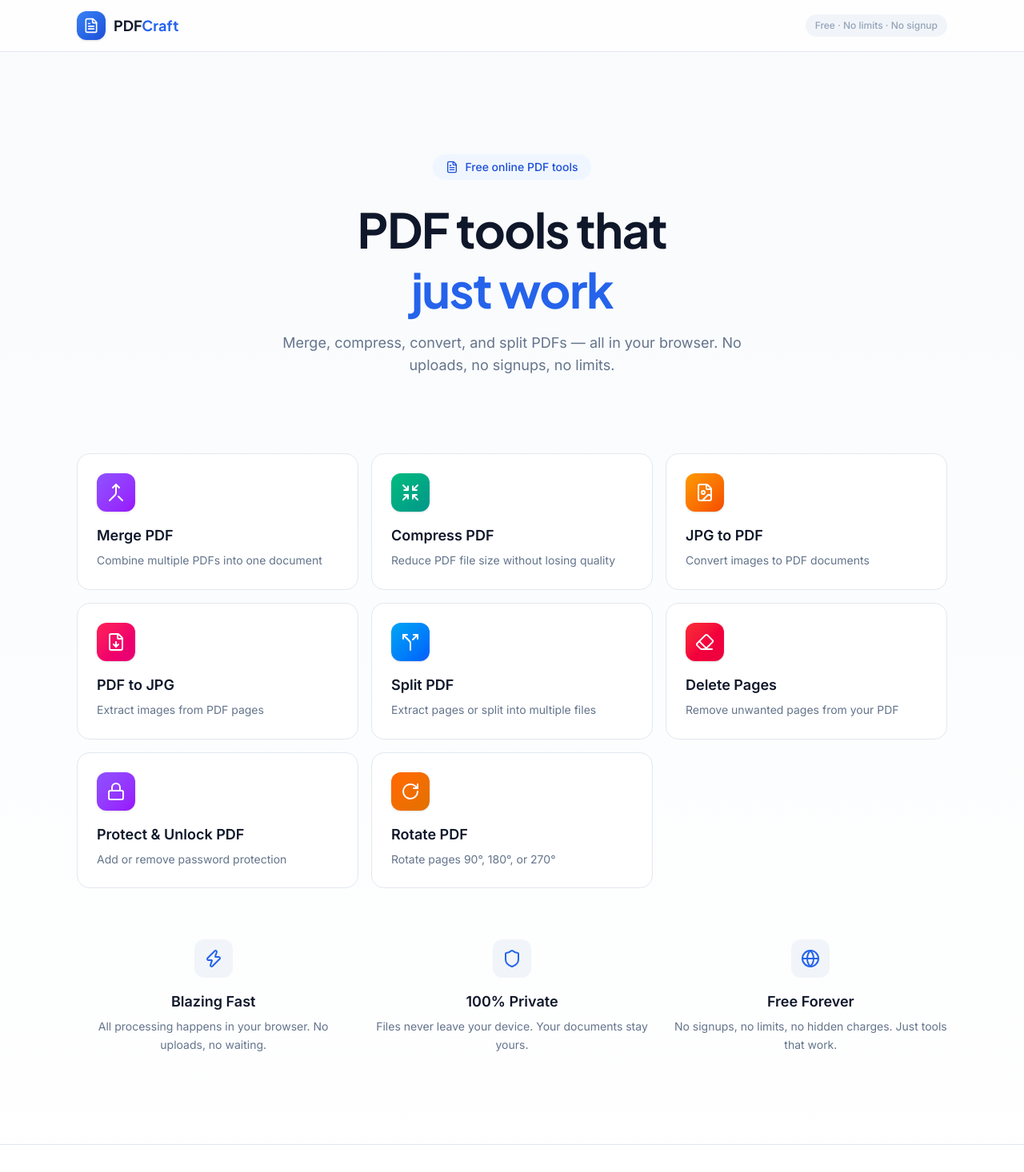
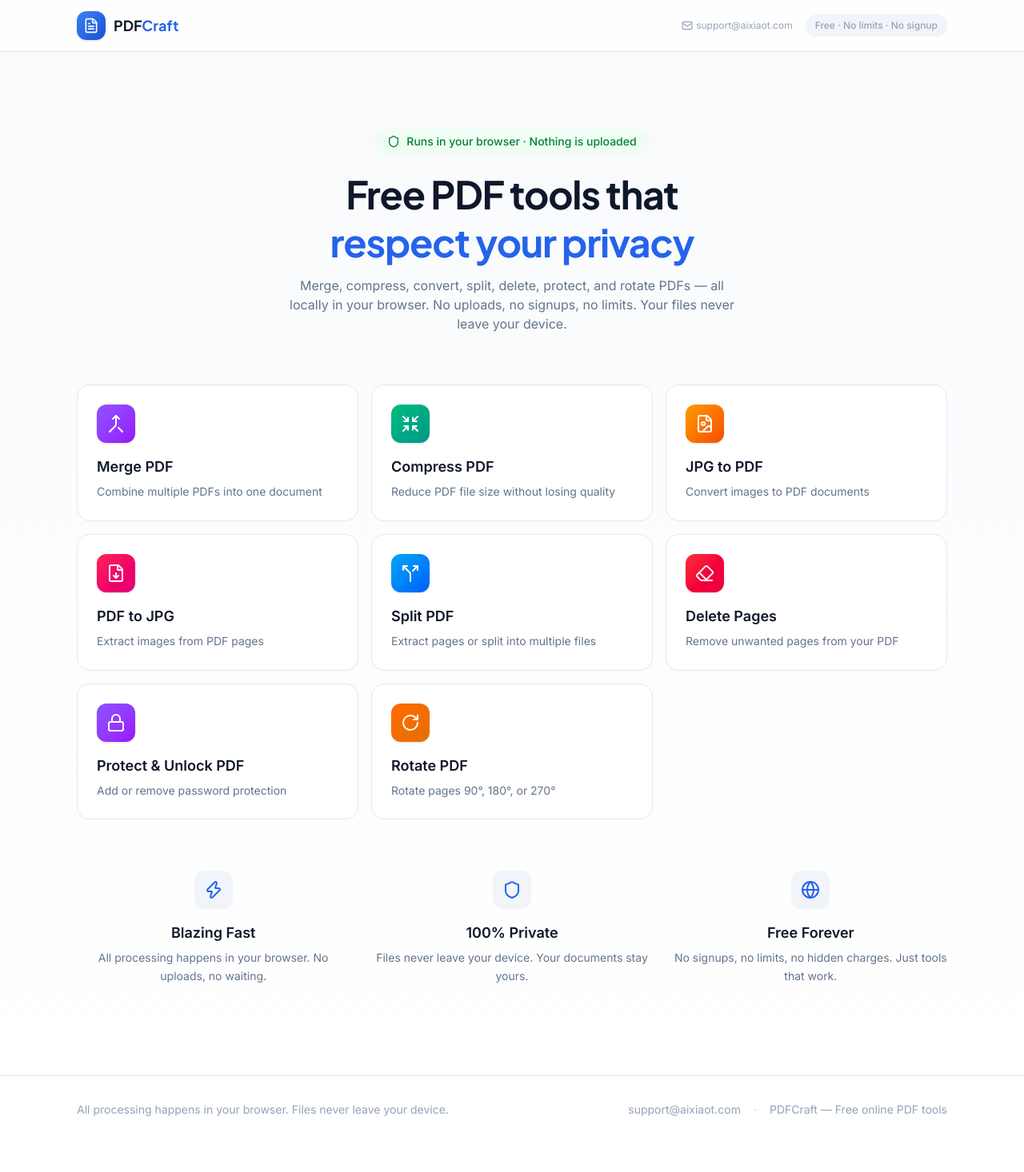
Before and after one commit to haizeigh/pdf-tools, a React (Vite) app: page / in a window 1280 px wide. Shown: the top 1466 px of the page at 80% size. After the commit the page ends 1430 px from the top, so only its background shows below. Built offline with nearby package versions, Linux system fonts and the light colour scheme.

Commit message:
Add email, update hero to emphasize privacy, compact layout

```diff
--- a/src/components/layout/Footer.tsx
+++ b/src/components/layout/Footer.tsx
@@ -6,9 +6,13 @@
           <p className="text-sm text-surface-400">
             All processing happens in your browser. Files never leave your device.
           </p>
-          <p className="text-sm text-surface-400">
-            PDFCraft &mdash; Free online PDF tools
-          </p>
+          <div className="flex items-center gap-4 text-sm text-surface-400">
+            <a href="mailto:support@aixiaot.com" className="hover:text-brand-600 transition-colors">
+              support@aixiaot.com
+            </a>
+            <span className="text-surface-300">·</span>
+            <span>PDFCraft &mdash; Free online PDF tools</span>
+          </div>
         </div>
       </div>
     </footer>
--- a/src/components/layout/Header.tsx
+++ b/src/components/layout/Header.tsx
@@ -1,4 +1,4 @@
-import { FileText } from 'lucide-react';
+import { FileText, Mail } from 'lucide-react';
 
 export function Header() {
   return (
@@ -14,6 +14,10 @@
             </span>
           </a>
           <div className="flex items-center gap-4">
+            <a href="mailto:support@aixiaot.com" className="hidden sm:inline-flex items-center gap-1 text-xs text-surface-400 hover:text-brand-600 transition-colors">
+              <Mail className="w-3.5 h-3.5" />
+              support@aixiaot.com
+            </a>
             <span className="hidden sm:inline text-xs text-surface-400 bg-surface-100 px-3 py-1.5 rounded-full font-medium">
               Free · No limits · No signup
             </span>
--- a/src/pages/HomePage.tsx
+++ b/src/pages/HomePage.tsx
@@ -12,18 +12,18 @@
   return (
     <div>
       {/* Hero */}
-      <section className="text-center py-16 sm:py-24">
-        <div className="inline-flex items-center gap-2 bg-brand-50 text-brand-700 text-sm font-medium px-4 py-1.5 rounded-full mb-6">
-          <FileText className="w-4 h-4" />
-          Free online PDF tools
+      <section className="text-center py-12 sm:py-16">
+        <div className="inline-flex items-center gap-2 bg-green-50 text-green-700 text-sm font-medium px-4 py-1.5 rounded-full mb-5">
+          <Shield className="w-4 h-4" />
+          Runs in your browser · Nothing is uploaded
         </div>
-        <h1 className="text-4xl sm:text-5xl lg:text-6xl font-bold text-surface-900 font-[family-name:var(--font-display)] leading-tight tracking-tight">
-          PDF tools that
+        <h1 className="text-3xl sm:text-4xl lg:text-5xl font-bold text-surface-900 font-[family-name:var(--font-display)] leading-tight tracking-tight">
+          Free PDF tools that
           <br />
-          <span className="text-brand-600">just work</span>
+          <span className="text-brand-600">respect your privacy</span>
         </h1>
-        <p className="mt-4 text-lg text-surface-500 max-w-xl mx-auto">
-          Merge, compress, convert, and split PDFs — all in your browser. No uploads, no signups, no limits.
+        <p className="mt-3 text-base text-surface-500 max-w-xl mx-auto">
+          Merge, compress, convert, split, delete, protect, and rotate PDFs — all locally in your browser. No uploads, no signups, no limits. Your files never leave your device.
         </p>
       </section>
 
```
